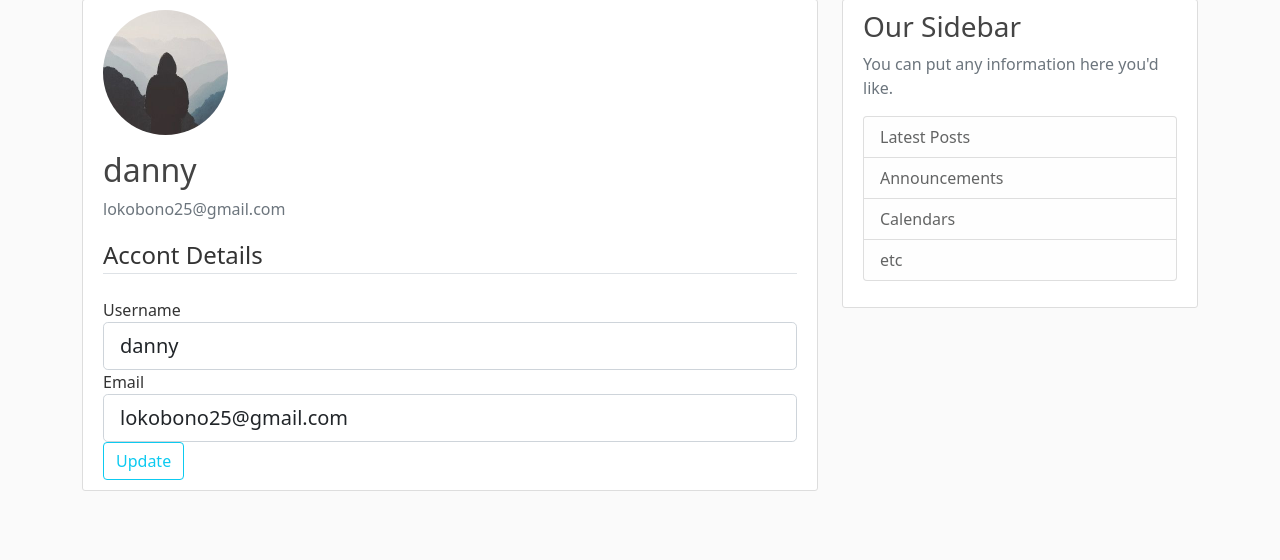
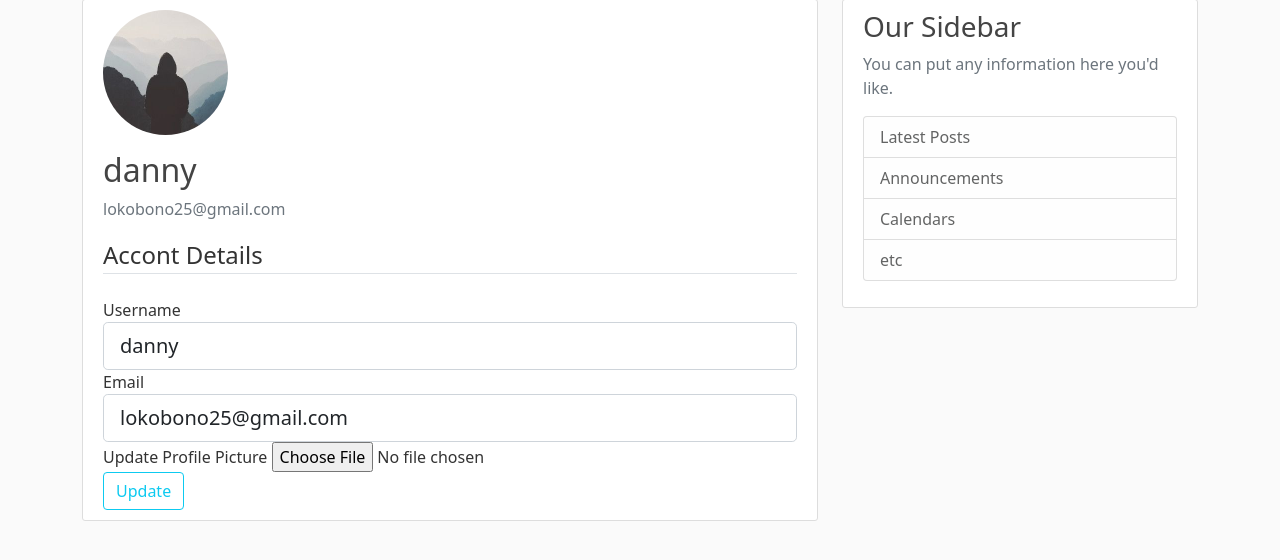
Before and after one commit to danieldo21/Blog_App, a Flask app: page /account in a window 1280 px wide. Shown: the part 81-641 px from the top of the page. Run offline with Flask 2, Linux system fonts and the light colour scheme; a user stored in the database is signed in; some libraries are stand-ins or nearby versions.

Commit message:
Update account.html

```diff
--- a/main_app/templates/account.html
+++ b/main_app/templates/account.html
@@ -8,7 +8,7 @@
             <p class="text-secondary">{{current_user.email}}</p>
         </div>
         </div>
-            <form method="POST" action="">
+            <form method="POST" action="" enctype="multipart/form-data">
                 {{ form.hidden_tag() }}
                 <fieldset class="form-group">
                     <legend class="border-bottom mb-4">Accont Details</legend>
@@ -38,6 +38,15 @@
                             {{ form.email(class="form-control form-control-lg") }}
                             {% endif %}
                     </div>
+                    <div class="form-group">
+                        {{ form.picture.label()}}
+                        {{ form.picture(class="form-control-file")}}
+                        {% if form.picture.errors %}
+                            {% for error in form.picture.errors %}
+                                <span class="text-danger">{{ error }}</span></br>
+                            {% endfor %}
+                        {% endif %}
+                    </div>
                 </fieldset>
                 <div class="form-group">
                     {{ form.submit(class="btn btn-outline-info") }}
```
